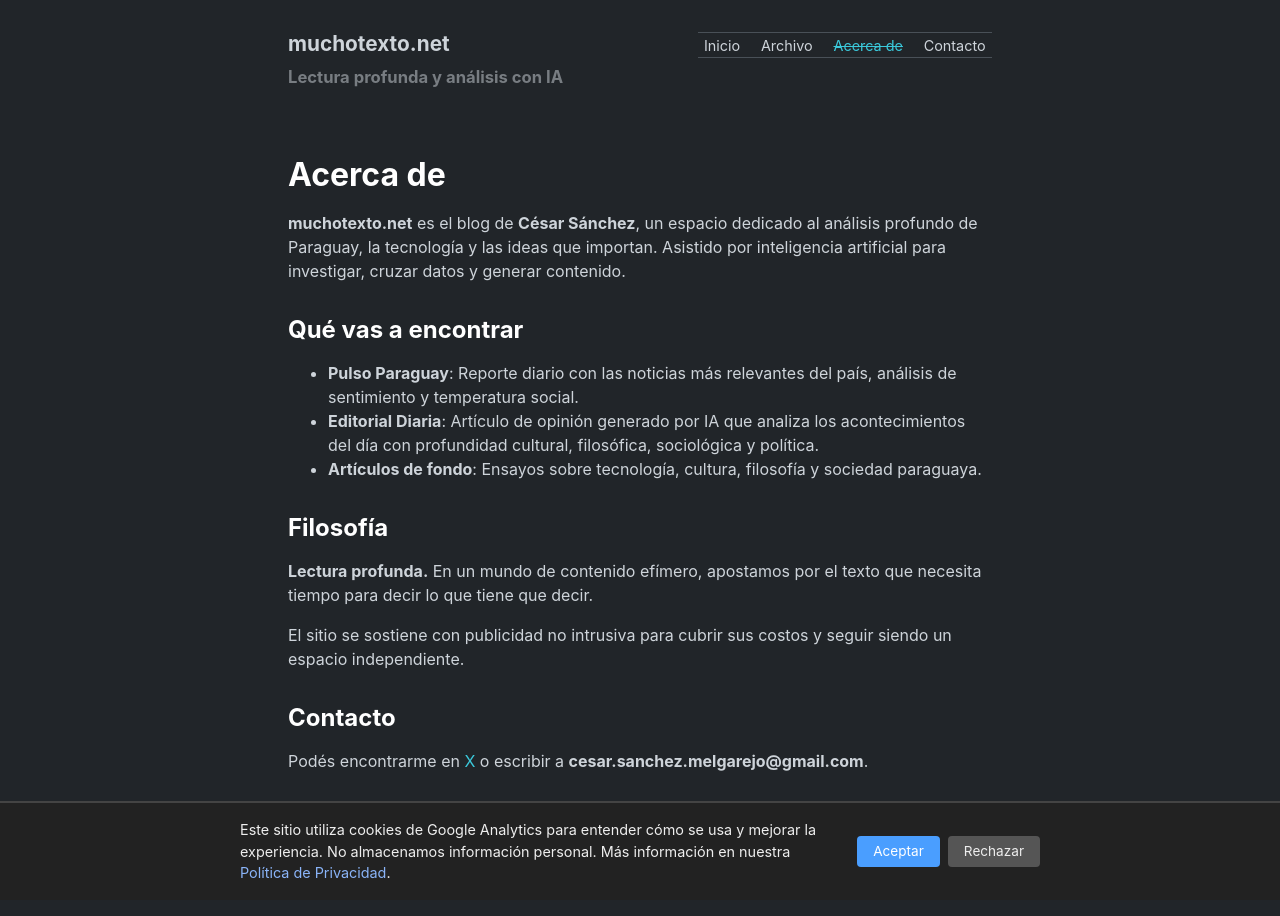
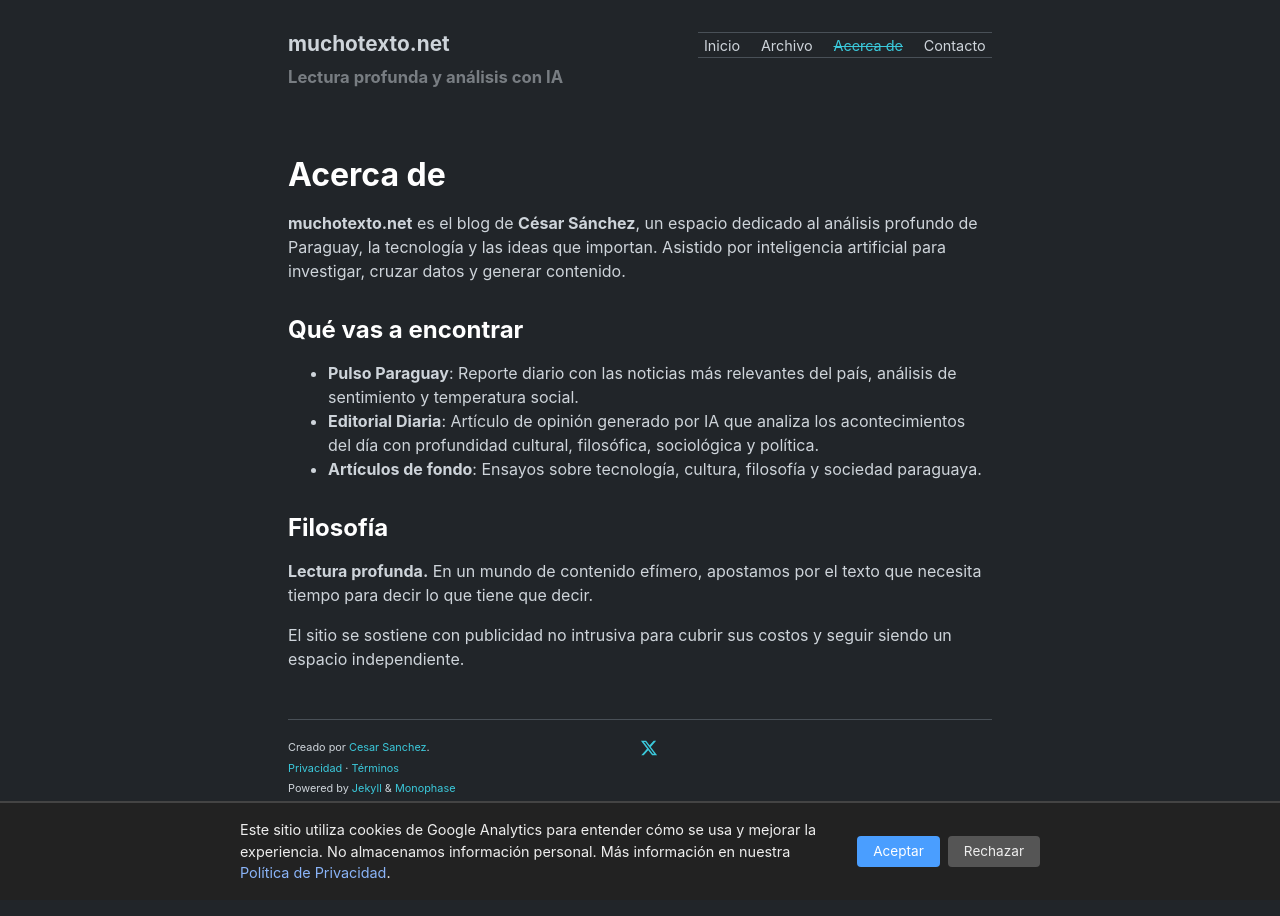
Before and after one commit to miravosqueinteresante/muchotexto.net, a Jekyll site: the page built from about.markdown, in a window 1280 px wide. Built offline with Jekyll 4.4.1, drawn with Linux system fonts in a browser that asks for light colours.

Commit message:
about: eliminar seccion Contacto (ya existe /contacto/)

```diff
--- a/about.markdown
+++ b/about.markdown
@@ -17,7 +17,3 @@
 **Lectura profunda.** En un mundo de contenido efímero, apostamos por el texto que necesita tiempo para decir lo que tiene que decir.
 
 El sitio se sostiene con publicidad no intrusiva para cubrir sus costos y seguir siendo un espacio independiente.
-
-## Contacto
-
-Podés encontrarme en [X](https://x.com/cesanz) o escribir a **cesar.sanchez.melgarejo@gmail.com**.
```
